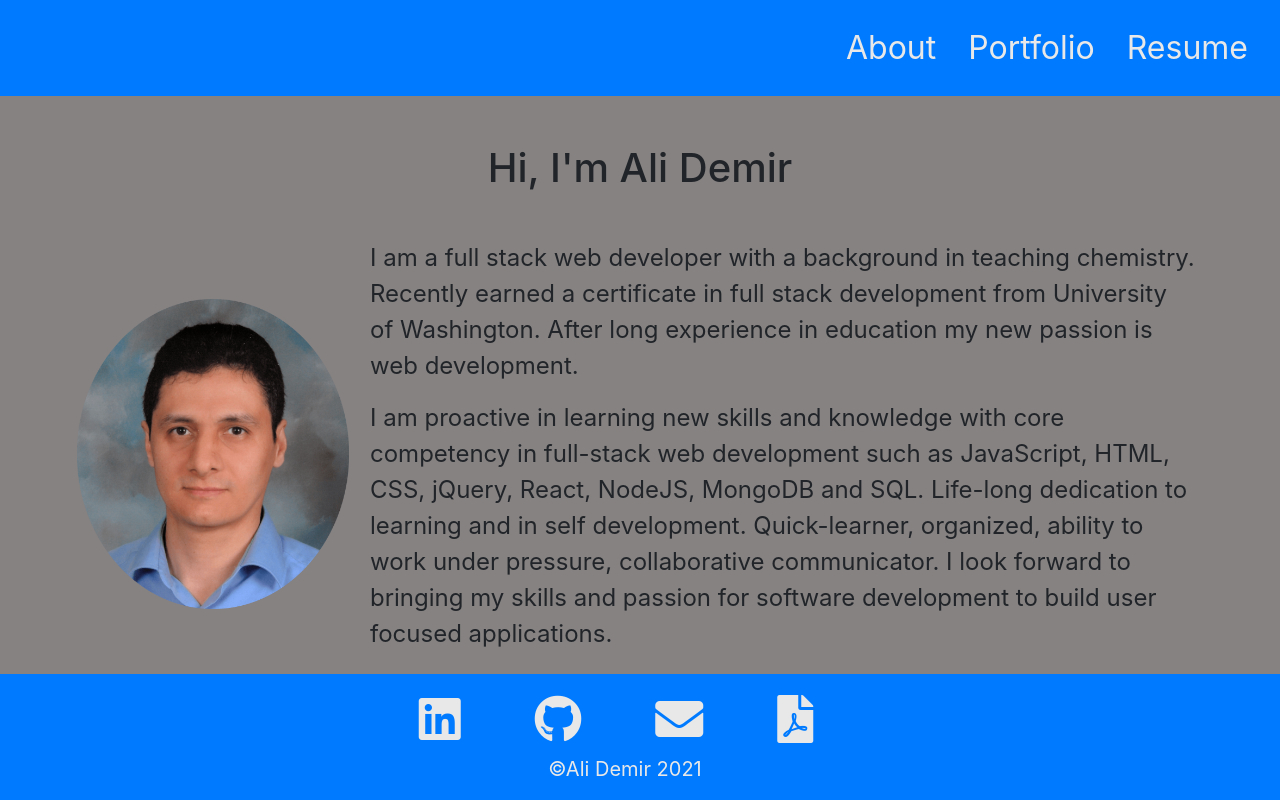
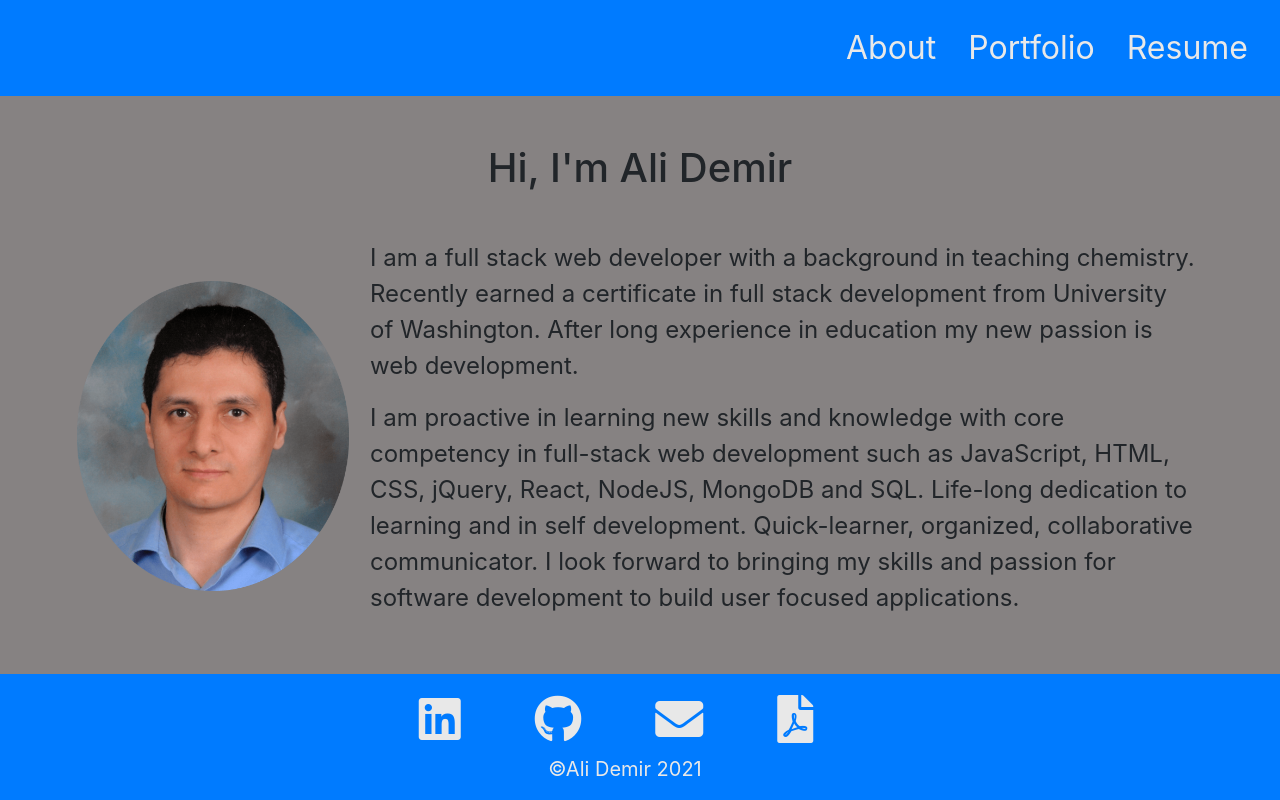
Before and after one commit to alidemirbay/react-portfolio, a React (Create React App) app: page / in a window 1280 px wide. Built offline with nearby package versions, Linux system fonts and the light colour scheme.

Commit message:
modifies appjs

```diff
--- a/src/App.js
+++ b/src/App.js
@@ -8,7 +8,7 @@ function App() {
   return (
 
     <div >
-      <Router>
+      <Router basename={process.env.PUBLIC_URL}>
         <Navbar />
         <Switch>
           <Route exact path="/"> <AboutPage /> </Route>
--- a/src/components/About.jsx
+++ b/src/components/About.jsx
@@ -21,7 +21,7 @@ function About() {
                  </p>
 
           <p className='aboutme-description'>
-            I am proactive in learning new skills and knowledge with core competency in full-stack web development such as JavaScript, HTML, CSS, jQuery, React, NodeJS, MongoDB and SQL. Life-long dedication to learning and in self development. Quick-learner, organized, ability to work under pressure, collaborative communicator. I look forward to bringing my skills and passion for software development to build user focused applications.
+            I am proactive in learning new skills and knowledge with core competency in full-stack web development such as JavaScript, HTML, CSS, jQuery, React, NodeJS, MongoDB and SQL. Life-long dedication to learning and in self development. Quick-learner, organized, collaborative communicator. I look forward to bringing my skills and passion for software development to build user focused applications.
                   </p>
         </div>
       </div>
```
